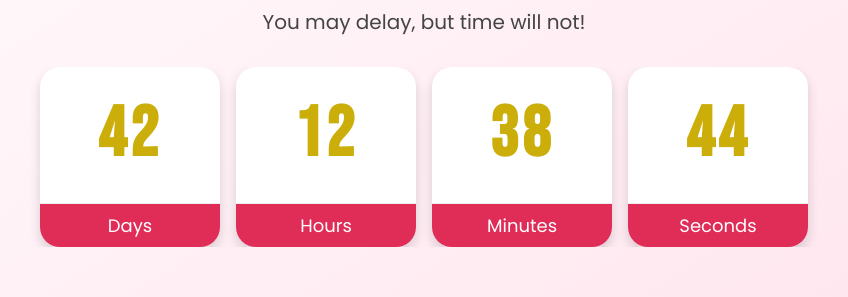
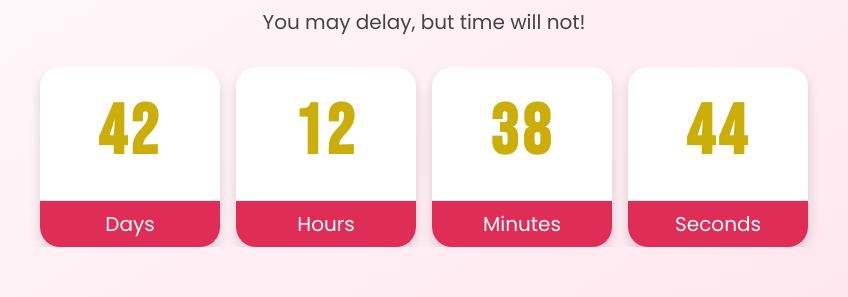
Before and after one commit to binh224/countdown, a plain HTML site: page index.html in a window 1280 px wide. Shown: the part 316-613 px from the top of the page, 216-1064 px from the left. Drawn offline with Linux system fonts and the light colour scheme.

Commit message:
Init Project

```diff
--- a/style.css
+++ b/style.css
@@ -59,7 +59,7 @@ body {
     display: flex;
     flex-direction: column;
     justify-content: space-between;
-    min-width: 70px;
+    min-width: 75px;
     max-width: 180px;
 }
 
@@ -86,7 +86,7 @@ body {
 .digit-name {
     background-color: #df2d58;
     color: #ffffff;
-    font-size: clamp(12px, 2vw, 18px);
+    font-size: clamp(10px, 2vw, 20px);
     padding: 8px 0;
     border-top: 1px solid #eee;
 }
```
